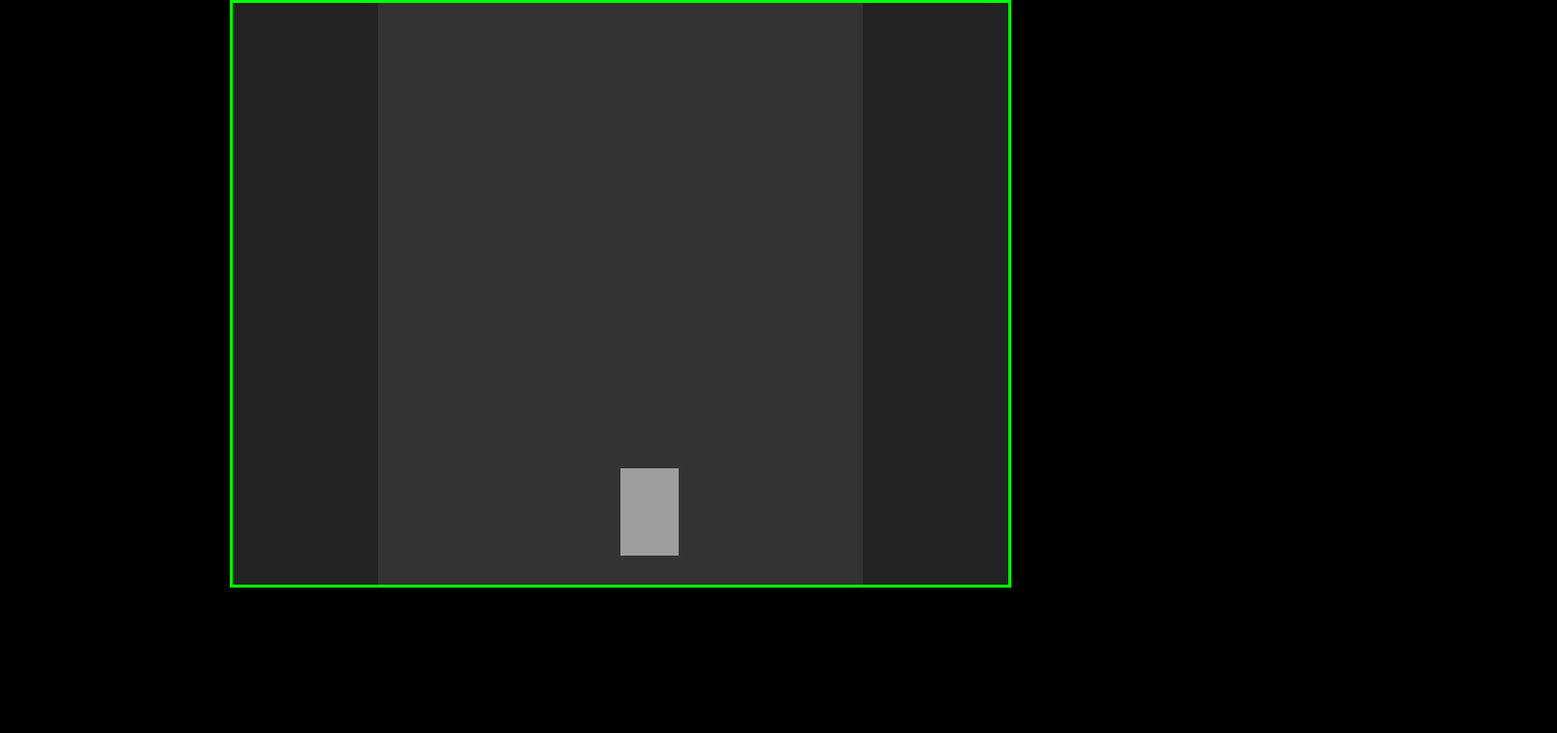
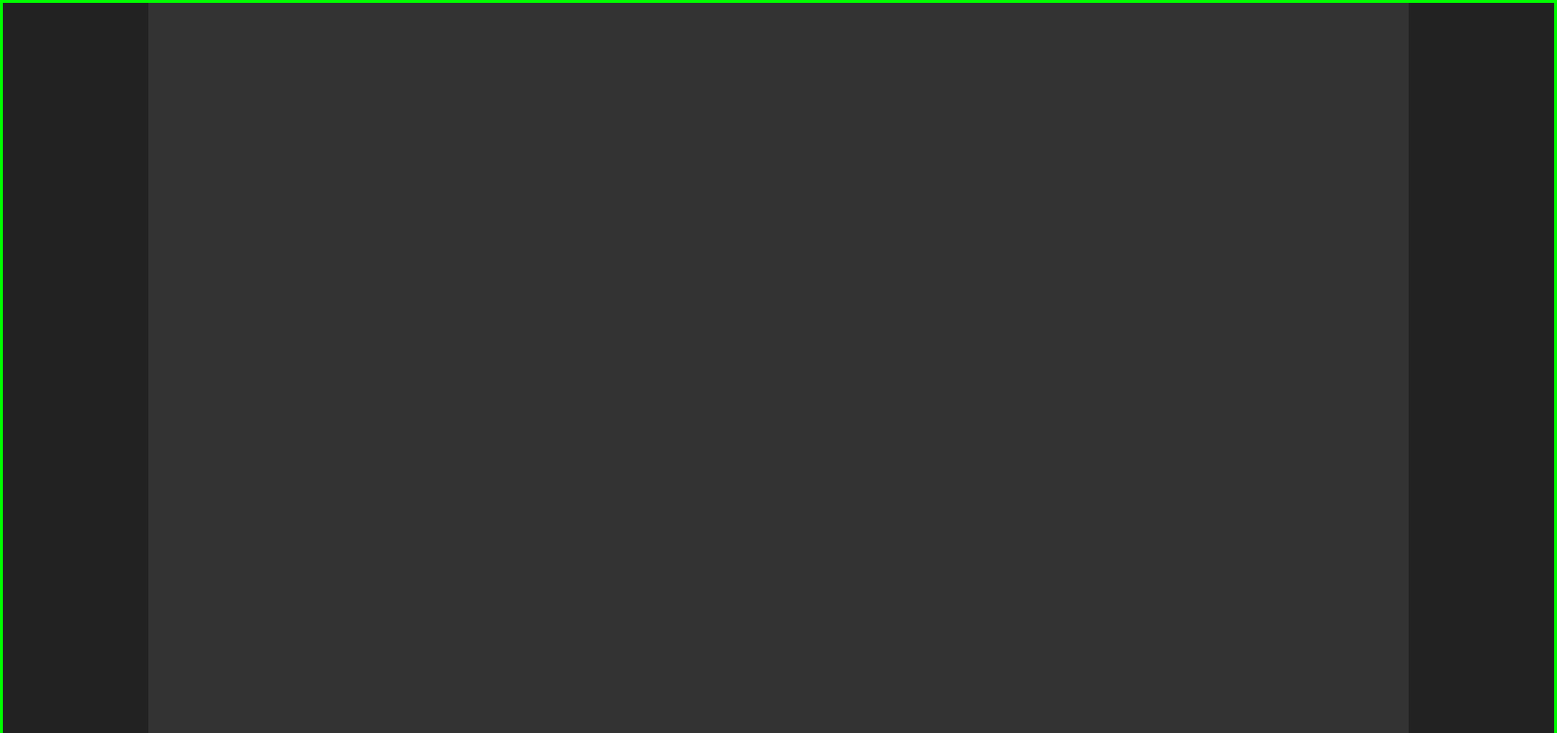
Before and after one commit to lxysgp/car, a plain HTML site: page index.html in a window 1280 px wide. Shown: the top 756 px of the page at 97% size, 1606 px wide, since content can reach past the window. Drawn offline with Linux system fonts and the light colour scheme.

Commit message:
Update index.html

```diff
--- a/index.html
+++ b/index.html
@@ -18,7 +18,7 @@
   </style>
 </head>
 <body>
-  <canvas id="gameCanvas" width="800" height="600"></canvas>
+  <canvas id="gameCanvas" width="1600" height="1200"></canvas>
   <script>
     const canvas = document.getElementById("gameCanvas");
     const ctx = canvas.getContext("2d");
@@ -38,7 +38,7 @@
       height: 90, // Increased size
       velocity: 0,
       angle: 0, // Added angle property
-      accel: 0.2,
+      accel: 0.3,
       maxSpeed: 5,
       friction: 0.1,
       turningSpeed: 0.03
```
